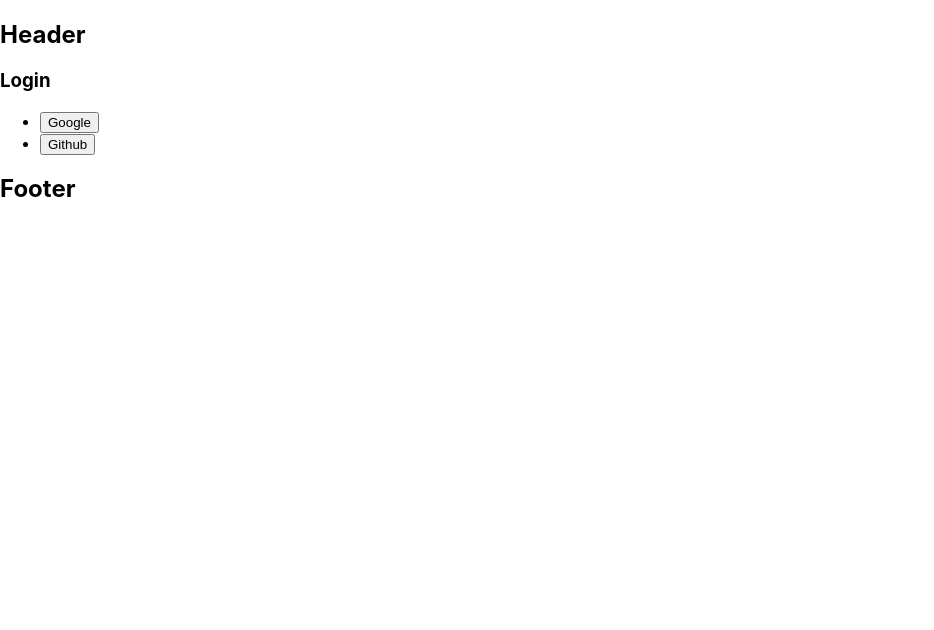
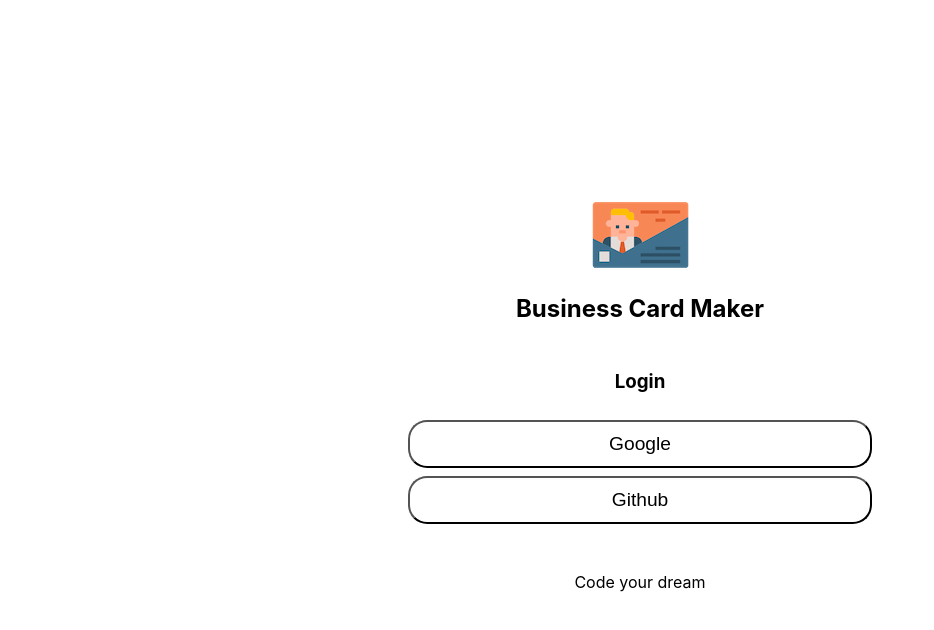
Before and after one commit to elinapark0818/Card-maker, a React (Create React App) app: page / in a window 1280 px wide. Shown: the top 630 px of the page, without its empty margins (0-934 px from the left). Built offline with nearby package versions, Linux system fonts and the light colour scheme; no server answers.

Commit message:
add login component

```diff
--- a/src/app.jsx
+++ b/src/app.jsx
@@ -1,11 +1,13 @@
-import './app.css';
+import styles from './app.module.css';
 import React from 'react';
 import Login from './components/login/login';
 
 
 const App = ({ authService}) => {
   return (
-    <Login authService={authService}/>
+    <div className={styles.app}>
+      <Login authService={authService}/>
+    </div>
   )
 }
 
--- /dev/null
+++ b/src/app.module.css
@@ -0,0 +1,14 @@
+@value makerGrey from './common/colors.css';
+
+* {
+  box-sizing: border-box;
+}
+
+.app {
+  width: 100%;
+  height: 100vh;
+  display: flex;
+  justify-content: center;
+  align-items: center;
+  background-color: makerGrey;
+}
--- a/src/components/footer/footer.jsx
+++ b/src/components/footer/footer.jsx
@@ -1,5 +1,10 @@
 import React from 'react';
+import styles from './footer.module.css';
 
-const Footer = (props) => <h1>Footer</h1>
+const Footer = (props) => (
+  <footer className={styles.footer}>
+    <p className={styles.title}>Code your dream</p>
+  </footer>
+)
 
 export default Footer;
--- /dev/null
+++ b/src/components/footer/footer.module.css
@@ -0,0 +1,11 @@
+@value makerWhite, makerGreen from '../../common/colors.css';
+
+.footer {
+  width: 100%;
+  background-color: makerGreen;
+  text-align: center;
+}
+
+.title {
+  color: makerWhite;
+}
--- a/src/components/header/header.jsx
+++ b/src/components/header/header.jsx
@@ -1,5 +1,12 @@
 import React from 'react';
+import styles from './header.module.css';
 
-const Header = (props) => <h1>Header</h1>
+const Header = ({onLogout}) => (
+  <header className={styles.header}>
+    {onLogout && <button className={styles.logout} onClick={onLogout}>Logout</button>}
+    <img src="/images/logo.png" alt="logo" />
+    <h1>Business Card Maker</h1>
+  </header>
+);
 
 export default Header;
--- /dev/null
+++ b/src/components/header/header.module.css
@@ -0,0 +1,31 @@
+@value makerGreen, makerBlack, makerWhite from '../../common/colors.css';
+
+.header {
+  width: 100%;
+  text-align: center;
+  padding: 0.5em;
+  background-color: makerGreen;
+  position: relative;
+}
+
+.logo {
+  width: 3em;
+}
+
+.title {
+  margin: 0;
+  color: makerWhite;
+}
+
+.logout {
+  position: absolute;
+  right: 3em;
+  top: 1em;
+  padding: 0.8em;
+  border-radius: 20%;
+  background-color: makerBlack;
+  color: makerWhite;
+  outline: 0;
+  border: 0;
+  cursor: pointer;
+}
--- a/src/components/login/login.jsx
+++ b/src/components/login/login.jsx
@@ -1,4 +1,5 @@
 import React from 'react';
+import styles from './login.module.css';
 import Footer from '../footer/footer';
 import Header from '../header/header';
 
@@ -10,13 +11,13 @@ const Login = ({authService}) => {
   };
 
   return (
-    <section>
+    <section className={styles.login}>
       <Header/>
         <section>
           <h1>Login</h1>
-          <ul>
-            <li><button onClick={onLogin}>Google</button></li>
-            <li><button onClick={onLogin}>Github</button></li>
+          <ul className={styles.list}>
+            <li className={styles.item}><button className={styles.button} onClick={onLogin}>Google</button></li>
+            <li className={styles.item}><button className={styles.button} onClick={onLogin}>Github</button></li>
           </ul>
         </section>
       <Footer/>
--- /dev/null
+++ b/src/components/login/login.module.css
@@ -0,0 +1,37 @@
+@value makerGreen, makerLightPink, makerWhite from '../../common/colors.css';
+
+.login {
+  width: 30em;
+  text-align: center;
+  display: flex;
+  flex-direction: column;
+  justify-content: center;
+  background-color: makerWhite;
+}
+
+.list {
+  width: 100%;
+  display: flex;
+  flex-direction: column;
+  list-style: none;
+  padding: 0.5rem;
+}
+
+.item {
+  margin-bottom: 0.5em;
+}
+
+.button {
+  width: 100%;
+  height: 2.5em;
+  font-size: 1.2rem;
+  border-radius: 1.2rem;
+  background-color: transparent;
+  cursor: pointer;
+  border: 0.2rem solid makerGreen;
+  outline: 0;
+}
+
+.button:hover {
+  background-color: makerLightPink;
+}
```
Also changed, not shown: src/app.css (deleted).
